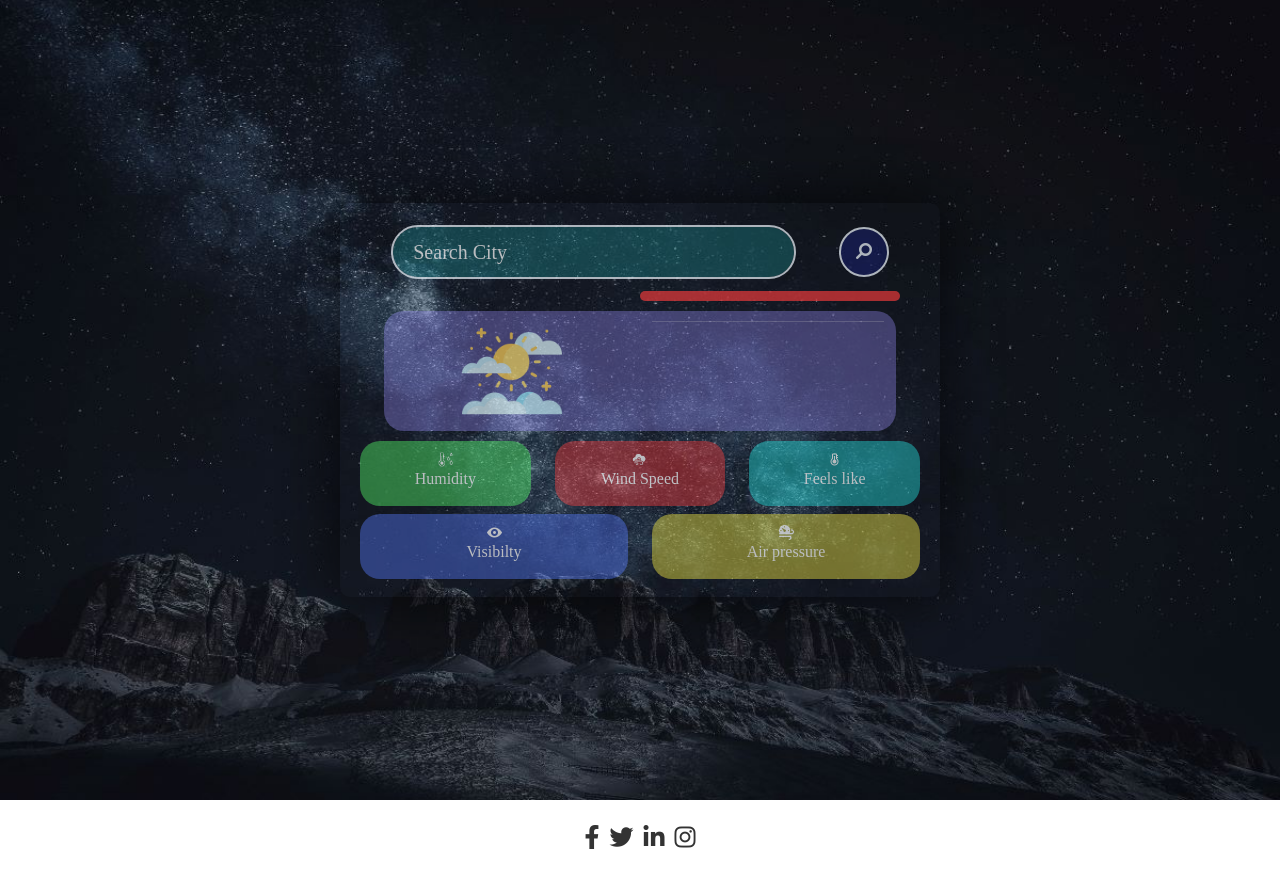
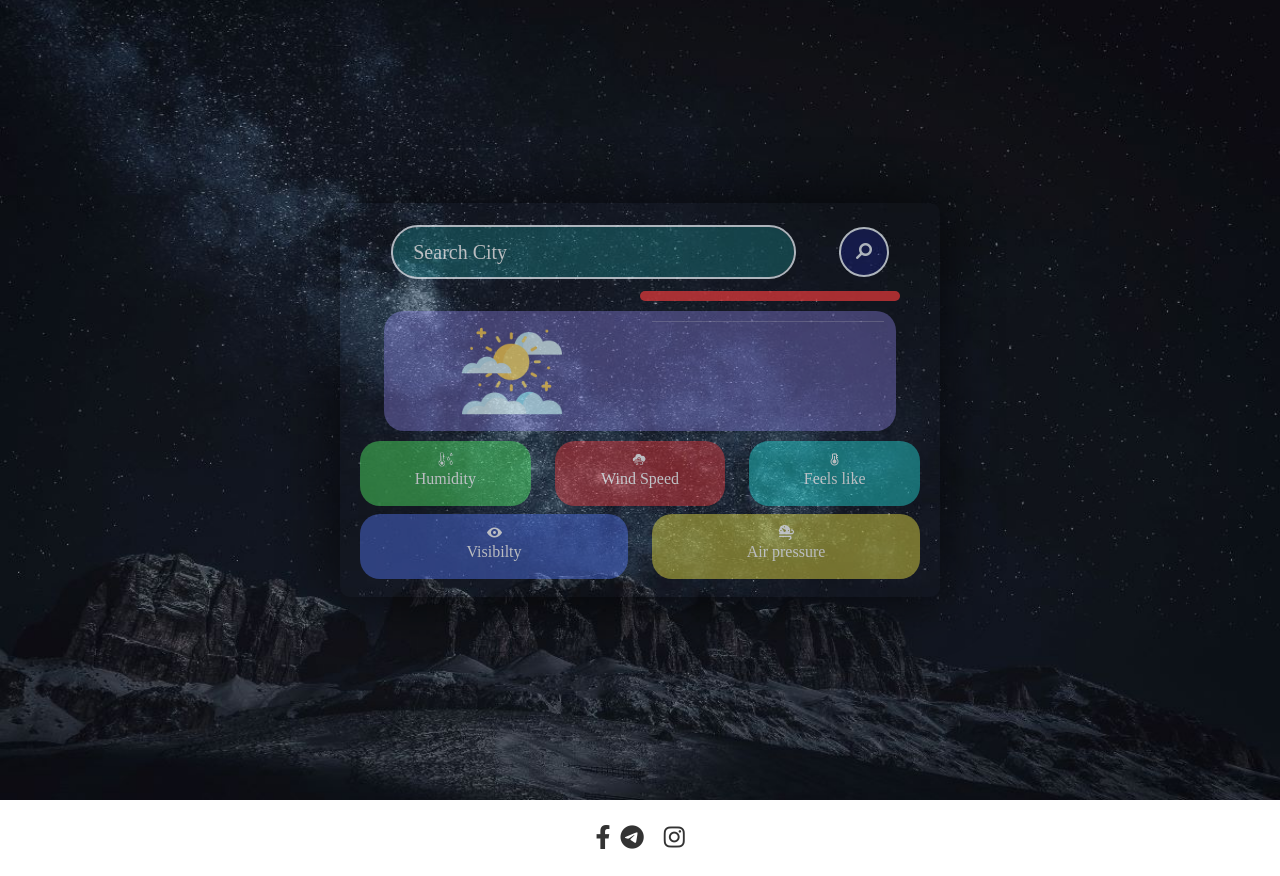
Before and after one commit to Sudarshan7676/weather-webapp, a plain HTML site: page index.html in a window 1280 px wide. Drawn offline with nearby package versions, Linux system fonts and the light colour scheme.

Commit message:
Update index.html

```diff
--- a/index.html
+++ b/index.html
@@ -113,9 +113,9 @@
 <body>
     <div class="social-icons">
         <a href="https://www.facebook.com/sudo.sank?mibextid=ZbWKwL" target="_blank" title="Facebook"><i class="fab fa-facebook-f"></i></a>
-        <a href="https://www.twitter.com" target="_blank" title="Twitter"><i class="fab fa-twitter"></i></a>
-        <a href="https://www.linkedin.com" target="_blank" title="LinkedIn"><i class="fab fa-linkedin-in"></i></a>
-        <a href="https://www.instagram.com" target="_blank" title="Instagram"><i class="fab fa-instagram"></i></a>
+        <a href="@you_r_hacked" target="_blank" title="Telegram"><i class="fab fa-telegram"></i></a>
+        <a href="https://www.snapchat.com/add/rohanr2023108?share_id=nWihQHLUsj8&locale=en-US" target="_blank" title="Snapchat"><i class="fab fa-snapchat-in"></i></a>
+        <a href="https://www.instagram.com/itz_linux64bit?igsh=MThkZmhlZGg4eHllZg==" target="_blank" title="Instagram"><i class="fab fa-instagram"></i></a>
     </div>
 </body>
     </html>
```
